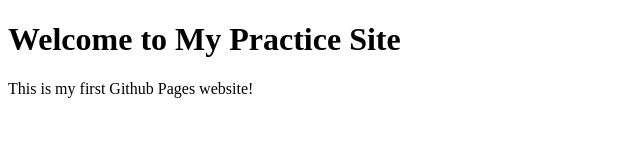
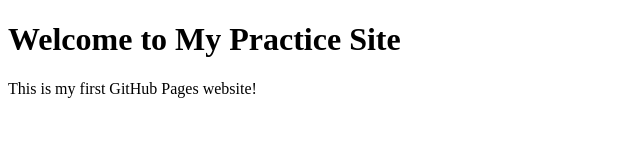
Before and after one commit to ALawITCC/Pratice-site, a plain HTML site: page index.html in a window 1280 px wide. Shown: the full height of the page, 0-640 px from the left. Drawn offline with Linux system fonts and the light colour scheme.

Commit message:
Update index.html

```diff
--- a/index.html
+++ b/index.html
@@ -7,6 +7,6 @@
   <body>
 
     <h1>Welcome to My Practice Site</h1>
-    <p>This is my first Github Pages website!</p>
+    <p>This is my first GitHub Pages website!</p>
   </body>
 </html>
```
